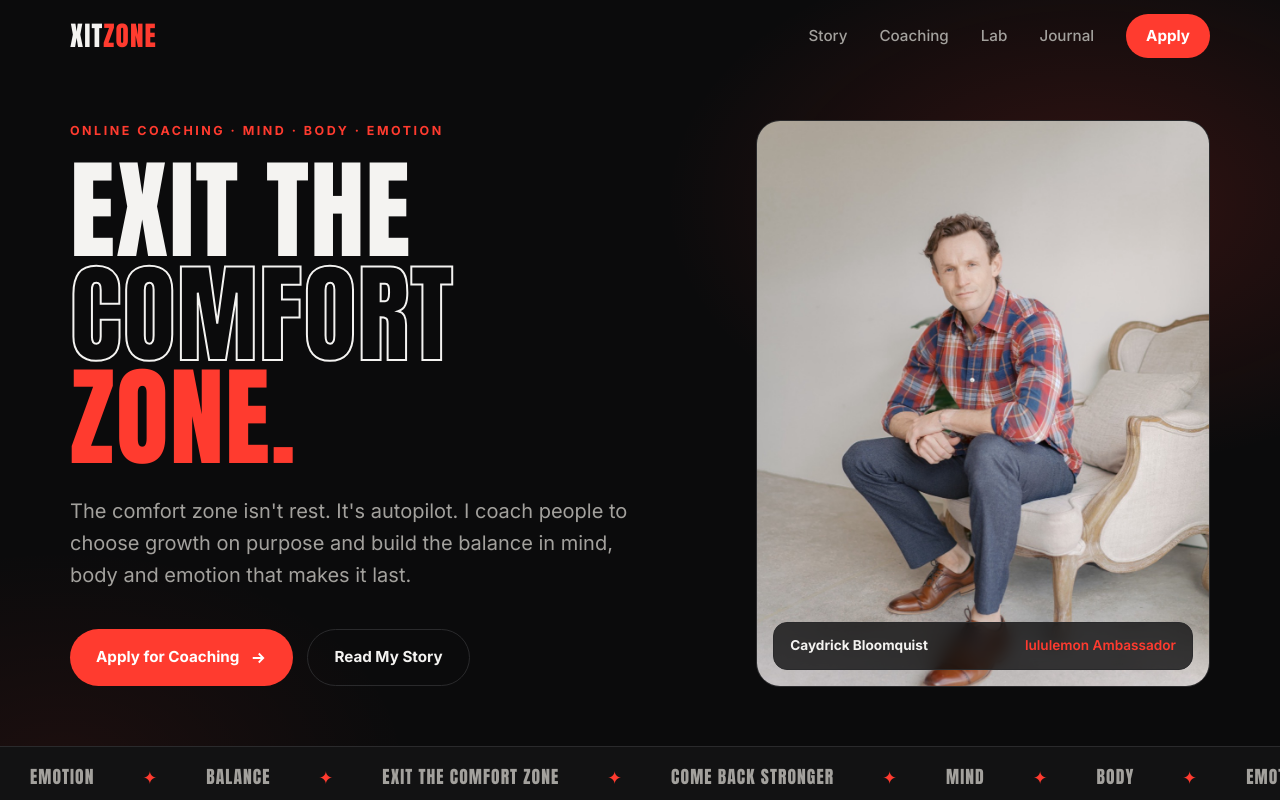
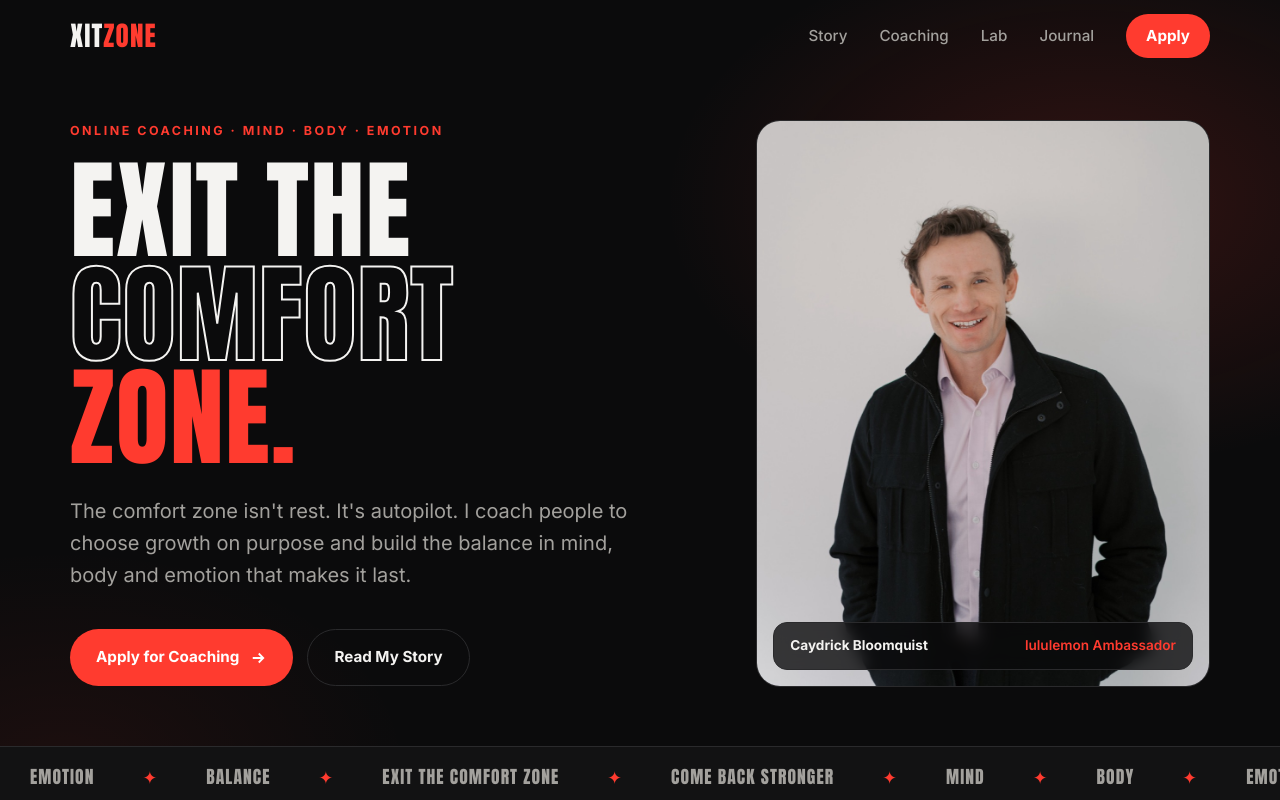
Before and after one commit to cbloomin-cloud/xitzone-site, a plain HTML site: page Xitzone_V.2.html in a window 1280 px wide. Shown: the top 800 px of the page. Drawn offline with Linux system fonts and the light colour scheme.

Commit message:
Use new profile photo on homepage

```diff
--- a/Xitzone_V.2.html
+++ b/Xitzone_V.2.html
@@ -8,7 +8,7 @@
 <meta name="description" content="Exit the comfort zone. Online coaching for balance in mind, body and emotion with Caydrick, an All-American athlete and lululemon ambassador.">
 <meta property="og:title" content="Xitzone | Exit the comfort zone. Find your balance.">
 <meta property="og:description" content="Online coaching for mind, body and emotion.">
-<meta property="og:image" content="https://www.xitzone.com/images/caydrick-portrait-web.jpg">
+<meta property="og:image" content="https://www.xitzone.com/images/caydrick-profile-web.jpg">
 <link rel="preconnect" href="https://fonts.googleapis.com">
 <link rel="preconnect" href="https://fonts.gstatic.com" crossorigin>
 <link href="https://fonts.googleapis.com/css2?family=Anton&family=Inter:wght@400;500;600;700&display=swap" rel="stylesheet">
@@ -240,7 +240,7 @@
         </div>
       </div>
       <figure class="portrait reveal">
-        <img src="images/caydrick-portrait-web.jpg" alt="Caydrick, Xitzone coach, seated in a plaid shirt" width="1050" height="1400">
+        <img src="images/caydrick-profile-web.jpg" alt="Caydrick, Xitzone coach, smiling in a black jacket" width="1050" height="1400">
         <figcaption class="tag"><strong>Caydrick Bloomquist</strong><span>lululemon Ambassador</span></figcaption>
       </figure>
     </div>
```
Also changed, not shown: index.html (+2 -2 lines).
